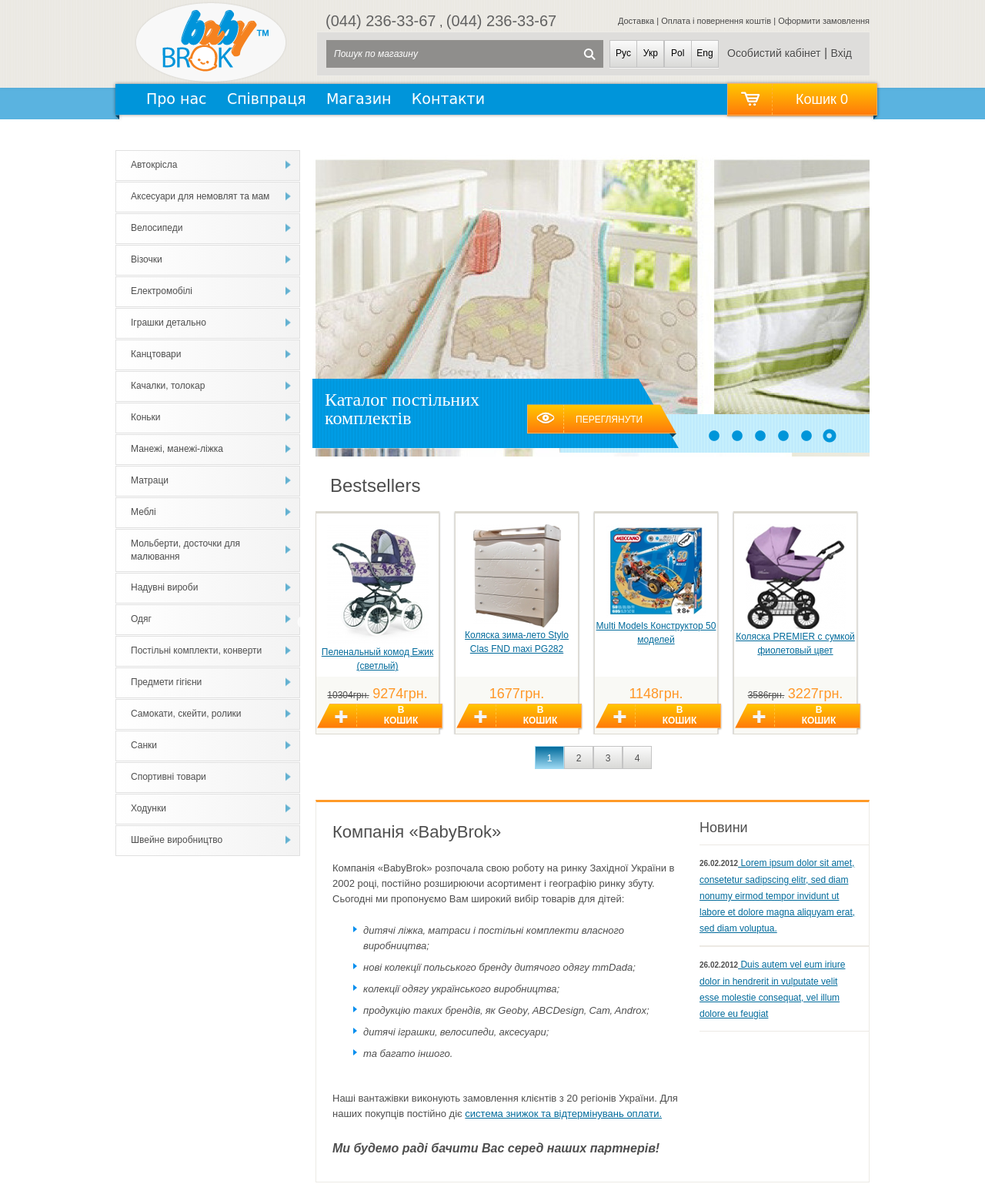
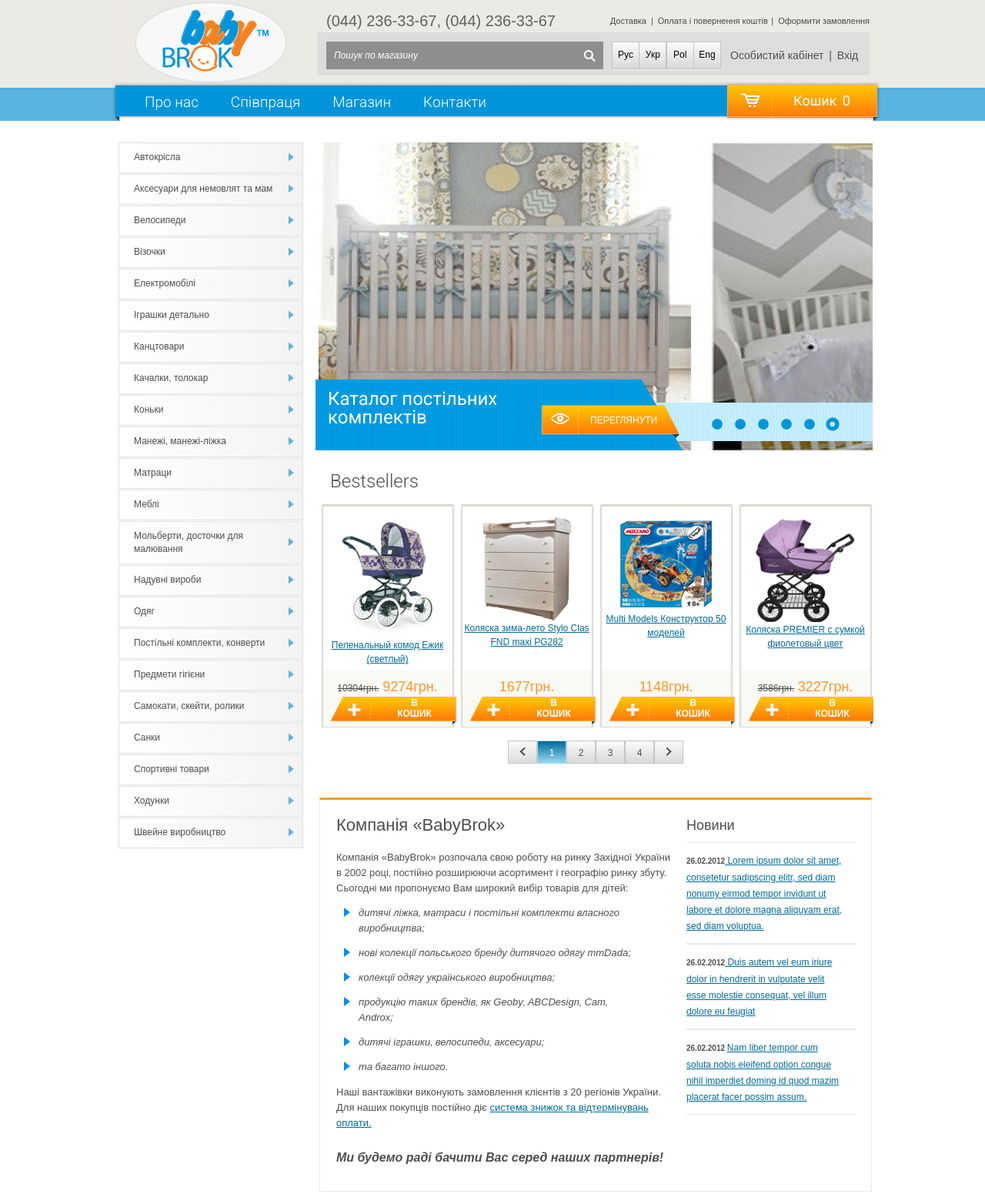
Before and after one commit to JuliaShybunka/Impulsis-test, a website: page app/index.html in a window 1280 px wide. Shown: the top 1551 px of the page at 77% size. Drawn offline with nearby package versions, Linux system fonts and the light colour scheme; a web font is replaced by a local one.

Commit message:
Update style

```diff
--- a/app/index.html
+++ b/app/index.html
@@ -9,6 +9,10 @@
       href="http://uk.allfont.net/allfont.css?fonts=liberation-sans"
       rel="stylesheet"
       type="text/css"
+    />
+    <link
+      href="https://fonts.googleapis.com/css?family=Roboto:300,400,400i,500,700&display=swap"
+      rel="stylesheet"
     />
     <link rel="stylesheet" href="css/style.min.css" />
     <link rel="stylesheet" href="slick/slick.css" />
@@ -24,8 +28,8 @@
         <div class="header__info">
           <div class="header__top">
             <div class="header__top-numbers">
-              <a href="" type="tel:0442363367">(044) 236-33-67</a>
-              <span>, </span>
+              <a href="" type="tel:0442363367">(044) 236-33-67, </a>
+
               <a href="" type="tel:0442363367">(044) 236-33-67</a>
             </div>
             <div class="header__top-links">
@@ -73,7 +77,7 @@
               </ul>
             </div>
             <div class="nav__btn">
-              <button>Кошик 0</button>
+              <button>Кошик <span>0</span></button>
             </div>
           </div>
         </div>
@@ -166,22 +170,22 @@
             <section class="slider">
               <div class="slider__items">
                 <div class="slider__item">
-                  <img src="./images/slider_item1.jpg" alt="" />
-                </div>
-                <div class="slider__item">
-                  <img src="./images/slider_item2.jpg" alt="" />
-                </div>
-                <div class="slider__item">
-                  <img src="./images/slider_item3.jpg" alt="" />
-                </div>
-                <div class="slider__item">
-                  <img src="./images/slider_item4.jpg" alt="" />
+                  <img src="./images/slider_item5.jpg" alt="" />
                 </div>
                 <div class="slider__item">
                   <img src="./images/slider_item5.jpg" alt="" />
                 </div>
                 <div class="slider__item">
-                  <img src="./images/slider_item6.jpg" alt="" />
+                  <img src="./images/slider_item5.jpg" alt="" />
+                </div>
+                <div class="slider__item">
+                  <img src="./images/slider_item5.jpg" alt="" />
+                </div>
+                <div class="slider__item">
+                  <img src="./images/slider_item5.jpg" alt="" />
+                </div>
+                <div class="slider__item">
+                  <img src="./images/slider_item5.jpg" alt="" />
                 </div>
               </div>
               <div class="slider__info">
@@ -439,6 +443,10 @@
                   </div>
                 </div>
               </div>
+              <ul>
+                <li class="prev"></li>
+                <li class="next"></li>
+              </ul>
             </section>
             <section class="about__box">
               <section class="about">
@@ -469,7 +477,7 @@
                     <li>та багато іншого.</li>
                   </ul>
                 </div>
-                <div class="about__text">
+                <div class="about__text-bottom">
                   Наші вантажівки виконують замовлення клієнтів з 20 регіонів
                   України. Для наших покупців постійно діє
                   <a href="">система знижок та відтермінувань оплати.</a>
@@ -493,6 +501,14 @@
                   ><a href="">
                     Duis autem vel eum iriure dolor in hendrerit in vulputate
                     velit esse molestie consequat, vel illum dolore eu feugiat
+                  </a>
+                </div>
+                <div class="news__box">
+                  <span> 26.02.2012 </span
+                  ><a href="">
+                    Nam liber tempor cum soluta nobis eleifend option congue
+                    nihil imperdiet doming id quod mazim placerat facer possim
+                    assum.
                   </a>
                 </div>
               </aside>
--- a/app/js/main.js
+++ b/app/js/main.js
@@ -5,15 +5,15 @@ $(document).ready(function() {
   });
 
   var slickOpts = {
+    infinite: true,
     slidesToShow: 4,
     slidesToScroll: 4,
-    //centerMode: true,
-    easing: "swing", // see http://api.jquery.com/animate/
+    easing: "swing",
     speed: 700,
     arrows: true,
     dots: true,
-    prevArrow:
-      '<button type="button" class="slick-prev">Previous</button></div>',
+    prevArrow: $(".prev"),
+    nextArrow: $(".next"),
 
     customPaging: function(slick, index) {
       return "<a>" + (index + 1) + "</a>";
--- a/app/scss/style.scss
+++ b/app/scss/style.scss
@@ -51,7 +51,6 @@ a {
   &__top,
   &__bottom {
     display: flex;
-
     align-items: center;
   }
 
@@ -61,7 +60,7 @@ a {
 
   &__top-numbers {
     width: 350px;
-    margin-left: 12px;
+    margin-left: 13px;
 
     & a {
       color: #626262;
@@ -69,12 +68,20 @@ a {
     }
   }
 
-  &__top-links,
-  &__top-links a {
-    color: #484848;
-    font-size: 11px;
-    line-height: 20px;
+  &__top-links {
+    a {
+      color: #484848;
+      font-size: 11px;
+      line-height: 20px;
+      width: 338px;
+    }
+
+    span {
+      padding: 0 1.5px;
+      font-size: 11px;
+    }
   }
+
 
   &__bottom {
     width: 720px;
@@ -82,6 +89,7 @@ a {
     background-color: #dedddb;
     border: 1px solid #eeece8;
     margin-top: 2px;
+    padding-top: 5px;
 
     &-signup {
       margin-right: 12px;
@@ -91,6 +99,11 @@ a {
         color: #484848;
         filter: drop-shadow(0px 1px 0px rgba(255, 255, 255, 0.75));
       }
+
+      span {
+        font-size: 14px;
+        padding: 0 2.4px;
+      }
     }
 
     &-languages {
@@ -98,7 +111,8 @@ a {
       color: #5c5c5c;
       text-align: center;
       filter: drop-shadow(0px 1px 0px rgba(255, 255, 255, 0.75));
-      margin-right: 13px;
+      margin-right: 14px;
+      margin-left: 3px;
 
       button {
         width: 36px;
@@ -163,28 +177,33 @@ a {
   display: flex;
   justify-content: space-between;
   align-items: center;
-  margin-top: -5px;
+  margin-top: -3px;
   position: relative;
-
+  font-family: 'Roboto', sans-serif;
 
 }
 
 
 
 .nav__menu-items {
-  width: 480px;
+  width: 482px;
   font-size: 19px;
   display: flex;
   justify-content: space-between;
-
-  font-family: "Dejavu Sans";
+  font-weight: 300;
   filter: drop-shadow(0px 1px 0px rgba(28, 160, 220, 0.75));
   list-style-type: none;
+  padding-top: 3px;
   margin: 0;
+  padding-left: 38px;
 }
 
 .nav__menu-item a {
   color: #ffffff;
+}
+
+.nav__btn span {
+  padding-left: 3px;
 }
 
 .nav__btn button {
@@ -200,6 +219,8 @@ a {
   outline: none;
   cursor: pointer;
   position: relative;
+  font-family: 'Roboto', sans-serif;
+  font-weight: 300px;
 
 }
 
@@ -270,18 +291,20 @@ a {
 .main__inner {
   display: flex;
   justify-content: space-between;
-  margin: 30px 0 36px 0;
+  margin: 34px 0 36px 0;
 }
 
 .catalogue {
   width: 240px;
+  margin-left: 4px;
+
 }
 
 
 
 .catalogue__items {
   padding: 0;
-
+  margin-top: 0;
 
   & li+li {
     margin-top: 1px;
@@ -319,21 +342,24 @@ a {
   }
 }
 
+.slick-slide {
+  outline: none;
+}
+
 .slider {
   width: 720px;
   height: 403px;
   position: relative;
+  margin-left: 4px;
 
   .slick-dots {
     li {
       margin: 0;
 
-
       button::before {
         color: #0095d9;
         font-size: 16px;
         opacity: 1;
-
       }
     }
 
@@ -353,7 +379,7 @@ a {
     line-height: 20px;
     position: absolute;
     top: 0;
-    left: 4.5px;
+    left: 4.8px;
     width: 10px;
     height: 10px;
     content: '•';
@@ -378,7 +404,7 @@ a {
     display: inline-block;
     width: 403px;
     height: 50px;
-    bottom: 5px;
+    bottom: 12px;
     right: 0;
     background-image: url(../images/slide-pagination.png);
     background-repeat: no-repeat;
@@ -398,10 +424,9 @@ a {
 
   .slider__info {
     width: 480px;
-    height: 92px;
+    height: 97px;
     background-image: url(../images/slider__info-bg.png);
     background-repeat: no-repeat;
-    background-size: cover;
     position: absolute;
     bottom: 0;
     left: -6px;
@@ -410,17 +435,18 @@ a {
 
 
     &-text {
-      max-width: 235px;
+      max-width: 240px;
       font-size: 24px;
       line-height: 24px;
       color: #fff;
-      font-family: "Opium";
+      font-family: 'Roboto', sans-serif;
+      font-weight: 300px;
       filter: drop-shadow(0px 1px 0px rgba(0, 153, 223, 0.37));
-      padding: 17px 0 0 18px;
+      padding: 15px 0 0 18px;
     }
 
     &-link a {
-      width: 194px;
+      width: 179px;
       height: 38px;
       background-image: linear-gradient(0deg, #ff7a0a 0%, #ffc600 99%);
       border: 1px solid #ffb15c;
@@ -444,7 +470,7 @@ a {
         display: block;
         border-style: solid;
         border-color: #004261 transparent transparent transparent;
-        bottom: 14.5px;
+        bottom: 19.5px;
         right: 5px;
       }
     }
@@ -469,20 +495,53 @@ a {
 
 }
 
-.slick-slide img {
-  margin: 0 auto;
-  padding-top: 14px;
-}
+
 
 .shop {
+  position: relative;
+
+  .prev,
+  .next {
+    width: 38px;
+    height: 30px;
+    border: 1px solid #c4c4c4;
+    margin: 0;
+    cursor: pointer;
+    padding-top: 5px;
+    position: absolute;
+    list-style-type: none;
+
+  }
+
+  .prev {
+    bottom: -47px;
+    left: 250px;
+    background: url('../images/shop-arrow-prev.png'), -webkit-linear-gradient(95deg, #d9d9d7 0%, #fbfbfb 100%), ;
+    background-repeat: no-repeat;
+    background-position: center;
+  }
+
+  .next {
+    bottom: -47px;
+    right: 242px;
+    background: url('../images/shop-arrow-next.png'), -webkit-linear-gradient(95deg, #d9d9d7 0%, #fbfbfb 100%), ;
+    background-repeat: no-repeat;
+    background-position: center;
+  }
+
   .slick-dotted.slick-slider {
-    margin-bottom: 85px;
     position: relative;
+    margin: 0 0 91px 3px;
+  }
+
+  .slick-slide img {
+    margin: 0 auto;
+    padding-top: 14px;
   }
 
   .slick-dots {
     margin-top: 15px;
-    bottom: -45px;
+    bottom: -47px;
   }
 
   .slick-dots li {
@@ -511,7 +570,9 @@ a {
   &__title {
     font-size: 24px;
     color: #4e4e4e;
-    padding: 35px 0 19px 19px;
+    padding: 24px 0 15px 19px;
+    font-family: 'Roboto', sans-serif;
+    font-weight: 300;
   }
 
   .slick-slider {
@@ -524,7 +585,7 @@ a {
   }
 
   &__item {
-    max-width: 163px;
+    width: 160px;
     height: 290px;
     filter: drop-shadow(0px 1px 1px rgba(0, 1, 1, 0.37));
     background-color: #ffffff;
@@ -532,6 +593,18 @@ a {
     border: 1px solid #dcd9d0;
     border-top: 3px solid #dcd9d0;
     position: relative;
+    margin: 0 5.5px;
+
+    &::before {
+      position: absolute;
+      content: "";
+      border-width: 5px 5.5px 0 4.5px;
+      display: block;
+      border-style: solid;
+      border-color: #004261 transparent transparent transparent;
+      right: -5px;
+      bottom: 3px;
+    }
 
 
     &-btn {
@@ -600,11 +673,6 @@ a {
     }
   }
 
-  &__item+&__item {
-    margin-left: 20px;
-  }
-
-
 }
 
 
@@ -619,31 +687,43 @@ a {
   background-color: #fff;
   border: 1px solid #eceae5;
   border-top: 3px solid #ff9a28;
+  margin-left: 5px;
+  width: 718px;
 }
 
 .about {
-  min-width: 460px;
-  padding: 26px 0 0 21px;
+  max-width: 460px;
+  padding: 20px 0 0 21px;
 
   &__title {
     font-size: 22px;
   }
 
   &__text {
-    padding-top: 25px;
+    padding-top: 20px;
+    font-size: 13px;
+    line-height: 20px;
+
+
+
+    &-bold {
+      font-size: 16px;
+      font-weight: bold;
+      font-style: italic;
+      padding: 26px 0 33px;
+    }
+
+
+  }
+
+  &__text-bottom {
     font-size: 13px;
     line-height: 20px;
 
     a {
       color: #006a9b;
       text-decoration: underline;
-    }
 
-    &-bold {
-      font-size: 16px;
-      font-weight: bold;
-      font-style: italic;
-      padding: 26px 0 33px;
     }
   }
 
@@ -655,6 +735,13 @@ a {
       padding-top: 15px;
     }
 
+    ul {
+      padding-left: 29px;
+      max-width: 400px;
+      margin-top: 0;
+
+    }
+
     ul li {
       font-style: italic;
       list-style: none;
@@ -664,19 +751,19 @@ a {
       content: "";
       border-color: transparent #008eef;
       border-style: solid;
-      border-width: 0.35em 0 0.35em 0.45em;
+      border-width: 6px 0 6px 8px;
       display: block;
       height: 0;
       width: 0;
-      left: -1em;
-      top: 0.9em;
+      left: -19px;
+      top: 15px;
       position: relative;
     }
   }
 }
 
 .news {
-  margin-left: 23px;
+  margin-right: 20px;
 
   &__title {
     font-size: 18px;
@@ -773,7 +860,7 @@ a {
   display: flex;
   justify-content: space-between;
   padding-left: 25px;
-  width: 500px;
+  width: 525px;
 }
 
 .footer__list ul {
@@ -792,13 +879,18 @@ a {
 }
 
 .footer__rights {
-  padding-top: 13px;
+  padding-top: 10px;
+  padding-left: 42px;
 
   &-text {
     width: 156px;
     font-size: 11px;
     color: #8c8c8c;
     padding-bottom: 15px;
+  }
+
+  &-img img {
+    padding-left: 6px;
   }
 }
 
```
Also changed, not shown: app/css/style.css, app/images/shop-arrow-next.png (added), app/images/shop-arrow-prev.png (added), 1 other file.
